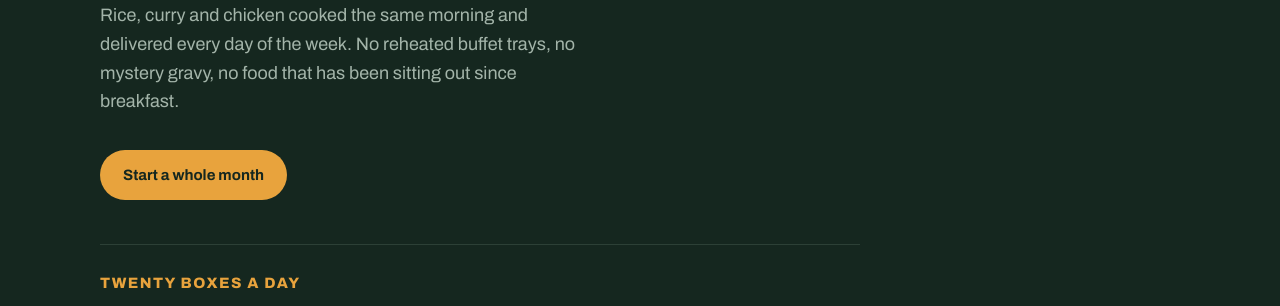
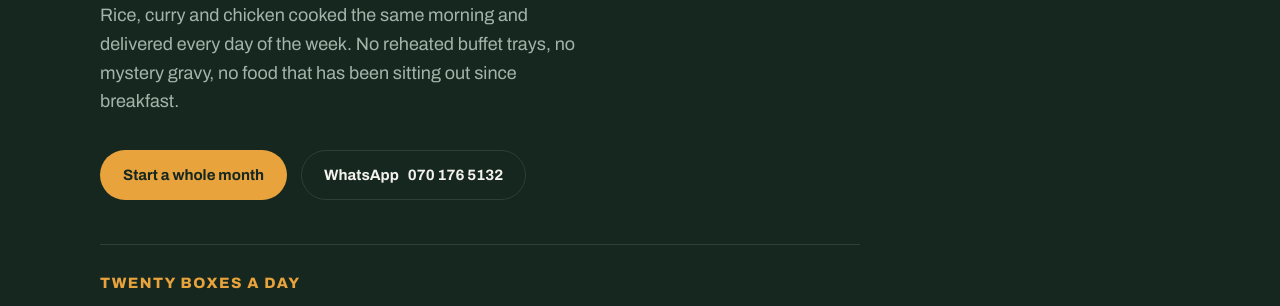
Before and after one commit to meal-master/meal-master.github.io, a plain HTML site: page index.html in a window 1280 px wide. Shown: the part 468-774 px from the top of the page. Drawn offline with Linux system fonts and the light colour scheme.

Commit message:
Put the WhatsApp number in the hero
The number was only in the order section and the footer, both below the
fold. Someone who wants to ask a question before reading the plans had to
scroll to find it. It now sits beside the main call to action.

Co-Authored-By: Claude Opus 5 <noreply@anthropic.com>

```diff
--- a/index.html
+++ b/index.html
@@ -397,6 +397,7 @@ details p { padding-bottom: 22px; color: var(--muted); max-width: 70ch; font-siz
       <p>Rice, curry and chicken cooked the same morning and delivered every day of the week. No reheated buffet trays, no mystery gravy, no food that has been sitting out since breakfast.</p>
       <div class="hero-cta">
         <a class="btn btn--gold" href="#order">Start a whole month</a>
+        <a class="btn btn--ghost" id="hero-wa" href="#order" target="_blank" rel="noopener">WhatsApp <b id="hero-num">[ WhatsApp number ]</b></a>
       </div>
       <div class="capacity">
         <b>Twenty boxes a day</b>
@@ -770,6 +771,12 @@ details p { padding-bottom: 22px; color: var(--muted); max-width: 70ch; font-siz
   if (PHONE_PRETTY) {
     byId("kitchen-num").textContent = PHONE_PRETTY;
     byId("foot-num").textContent = PHONE_PRETTY;
+    byId("hero-num").textContent = PHONE_PRETTY;
+  }
+  /* The hero button is a plain jump to the order form until there is a real
+     number to send a message to, so it is never a dead WhatsApp link. */
+  if (PHONE) {
+    byId("hero-wa").href = "https://wa.me/" + PHONE;
   }
 
   var outMsg = byId("out-msg");
```
